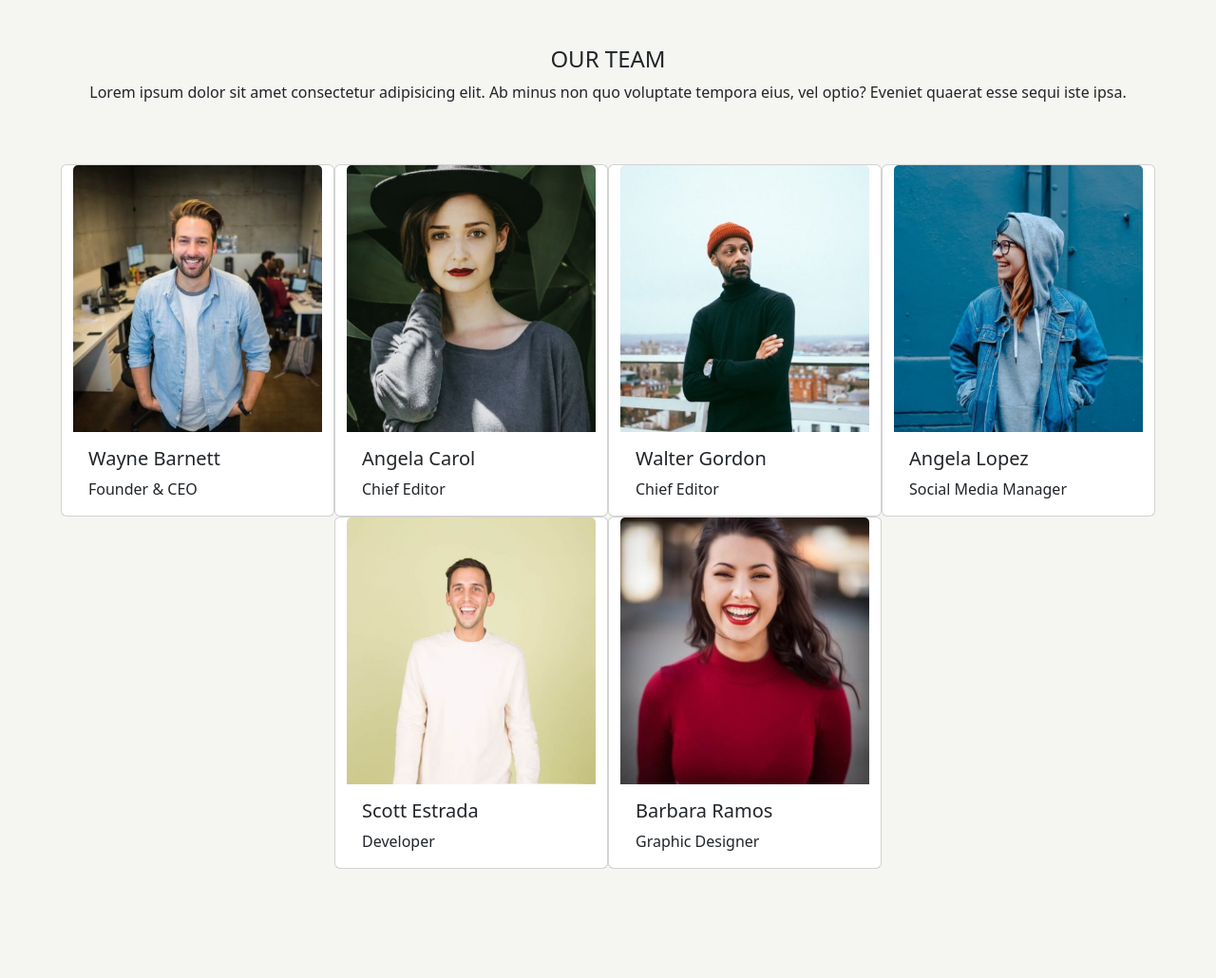
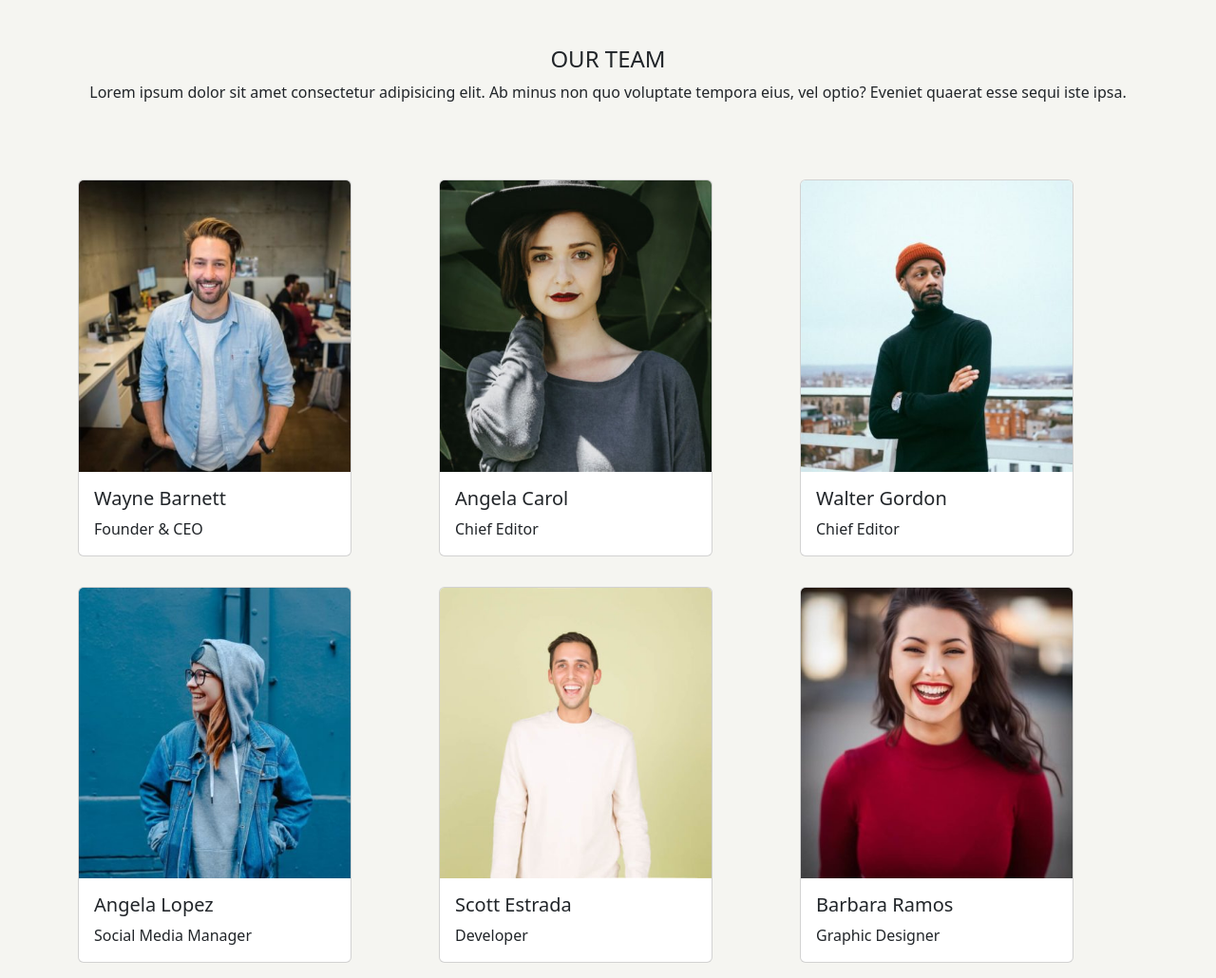
Before and after one commit to FrankBarretta/js-our-team, a plain HTML site: page index.html in a window 1280 px wide. Shown: the whole page at 95% size. Before the commit the page ends 915 px from the top, so only its background shows below. Drawn offline with nearby package versions, Linux system fonts and the light colour scheme.

Commit message:
third commit

```diff
--- a/index.html
+++ b/index.html
@@ -24,8 +24,10 @@
     </div>
 
 
-    <div class="">
-        <div id="cards" class="row justify-content-center"></div>
+    <div class="container">
+        <div id="cards" class="row">
+
+        </div>
 
     </div>
 
--- a/script.js
+++ b/script.js
@@ -48,11 +48,13 @@ for (let i = 0; i < ourTeam.length; i++) {
     console.log(ourTeam[i].foto);
 
     cards.innerHTML += `
-    <div class="card" style="width: 18rem;">
-        <img src="${ourTeam[i].foto}" class="card-img-top" alt="${ourTeam[i].nome}">
-        <div class="card-body">
-            <h5 class="card-title">${ourTeam[i].nome}</h5>
-            <p class="card-text">${ourTeam[i].ruolo}</p>
+    <div class="col-4 py-3">
+        <div class="card" style="width: 18rem;">
+            <img src="${ourTeam[i].foto}" class="card-img-top" alt="${ourTeam[i].nome}">
+            <div class="card-body">
+                <h5 class="card-title">${ourTeam[i].nome}</h5>
+                <p class="card-text">${ourTeam[i].ruolo}</p>
+            </div>
         </div>
     </div>
     `
```
